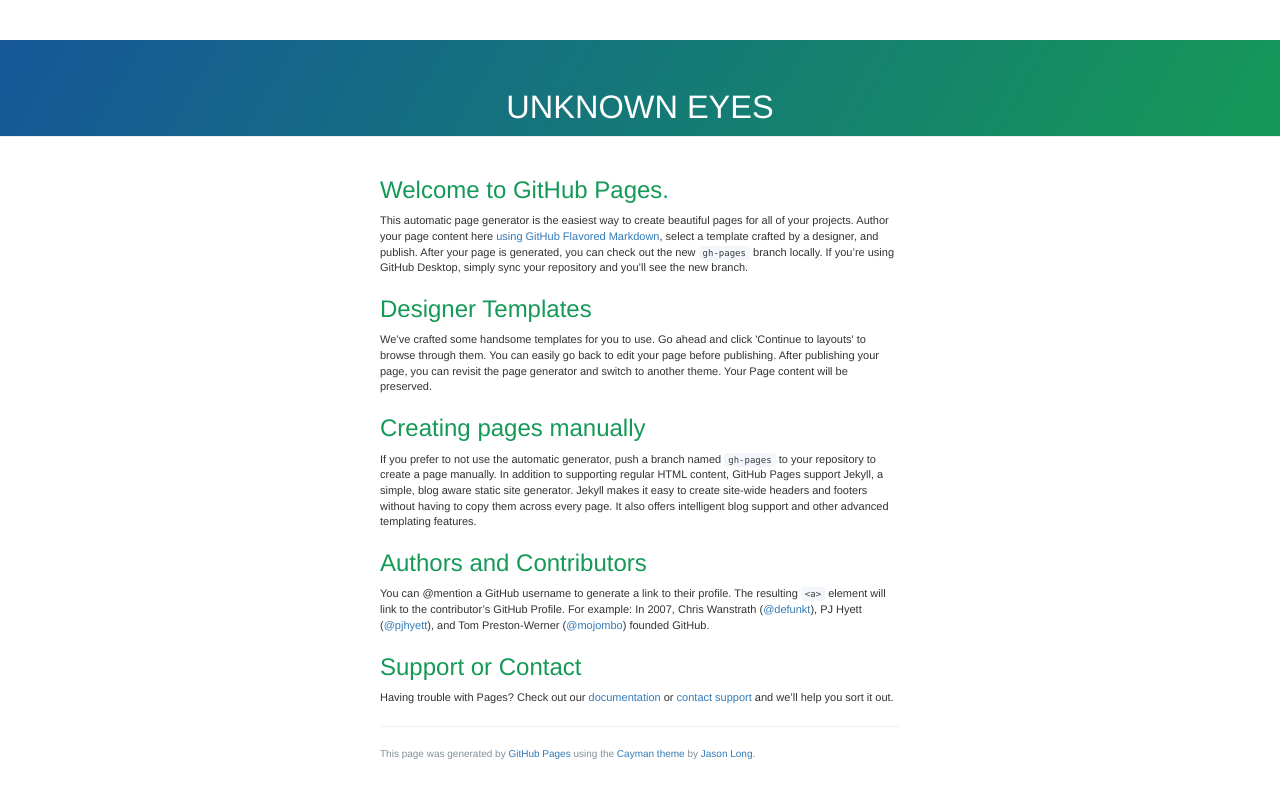
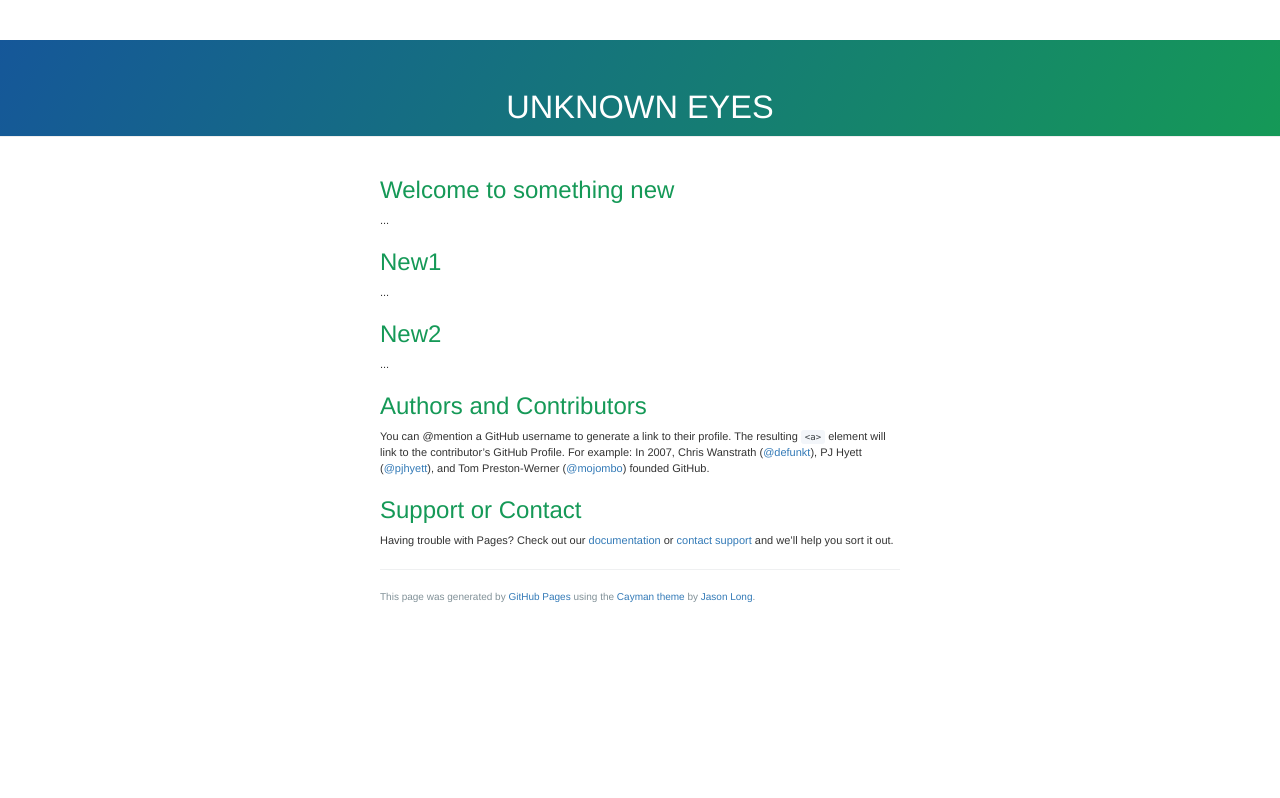
Before and after one commit to PhilAnkCH/PhilAnkCH.github.io, a Jekyll site: the page index.html, which Jekyll copies as it is, in a window 1280 px wide. Shown: the top 798 px of the page. Built offline with Jekyll 4.4.1, drawn with Linux system fonts in a browser that asks for light colours.

Commit message:
Update index.html

```diff
--- a/index.html
+++ b/index.html
@@ -17,19 +17,18 @@
 
     <section class="main-content">
       <h3>
-<a id="welcome-to-github-pages" class="anchor" href="#welcome-to-github-pages" aria-hidden="true"><span aria-hidden="true" class="octicon octicon-link"></span></a>Welcome to GitHub Pages.</h3>
+<a id="welcome-to-github-pages" class="anchor" href="#welcome-to-github-pages" aria-hidden="true"><span aria-hidden="true" class="octicon octicon-link"></span></a>Welcome to something new</h3>
 
-<p>This automatic page generator is the easiest way to create beautiful pages for all of your projects. Author your page content here <a href="https://guides.github.com/features/mastering-markdown/">using GitHub Flavored Markdown</a>, select a template crafted by a designer, and publish. After your page is generated, you can check out the new <code>gh-pages</code> branch locally. If you’re using GitHub Desktop, simply sync your repository and you’ll see the new branch.</p>
+<p>...</p>
+<h3>
+<a id="designer-templates" class="anchor" href="#designer-templates" aria-hidden="true"><span aria-hidden="true" class="octicon octicon-link"></span></a>New1</h3>
+
+<p>...</p>
 
 <h3>
-<a id="designer-templates" class="anchor" href="#designer-templates" aria-hidden="true"><span aria-hidden="true" class="octicon octicon-link"></span></a>Designer Templates</h3>
+<a id="creating-pages-manually" class="anchor" href="#creating-pages-manually" aria-hidden="true"><span aria-hidden="true" class="octicon octicon-link"></span></a>New2</h3>
 
-<p>We’ve crafted some handsome templates for you to use. Go ahead and click 'Continue to layouts' to browse through them. You can easily go back to edit your page before publishing. After publishing your page, you can revisit the page generator and switch to another theme. Your Page content will be preserved.</p>
-
-<h3>
-<a id="creating-pages-manually" class="anchor" href="#creating-pages-manually" aria-hidden="true"><span aria-hidden="true" class="octicon octicon-link"></span></a>Creating pages manually</h3>
-
-<p>If you prefer to not use the automatic generator, push a branch named <code>gh-pages</code> to your repository to create a page manually. In addition to supporting regular HTML content, GitHub Pages support Jekyll, a simple, blog aware static site generator. Jekyll makes it easy to create site-wide headers and footers without having to copy them across every page. It also offers intelligent blog support and other advanced templating features.</p>
+<p>...</p>
 
 <h3>
 <a id="authors-and-contributors" class="anchor" href="#authors-and-contributors" aria-hidden="true"><span aria-hidden="true" class="octicon octicon-link"></span></a>Authors and Contributors</h3>
```
